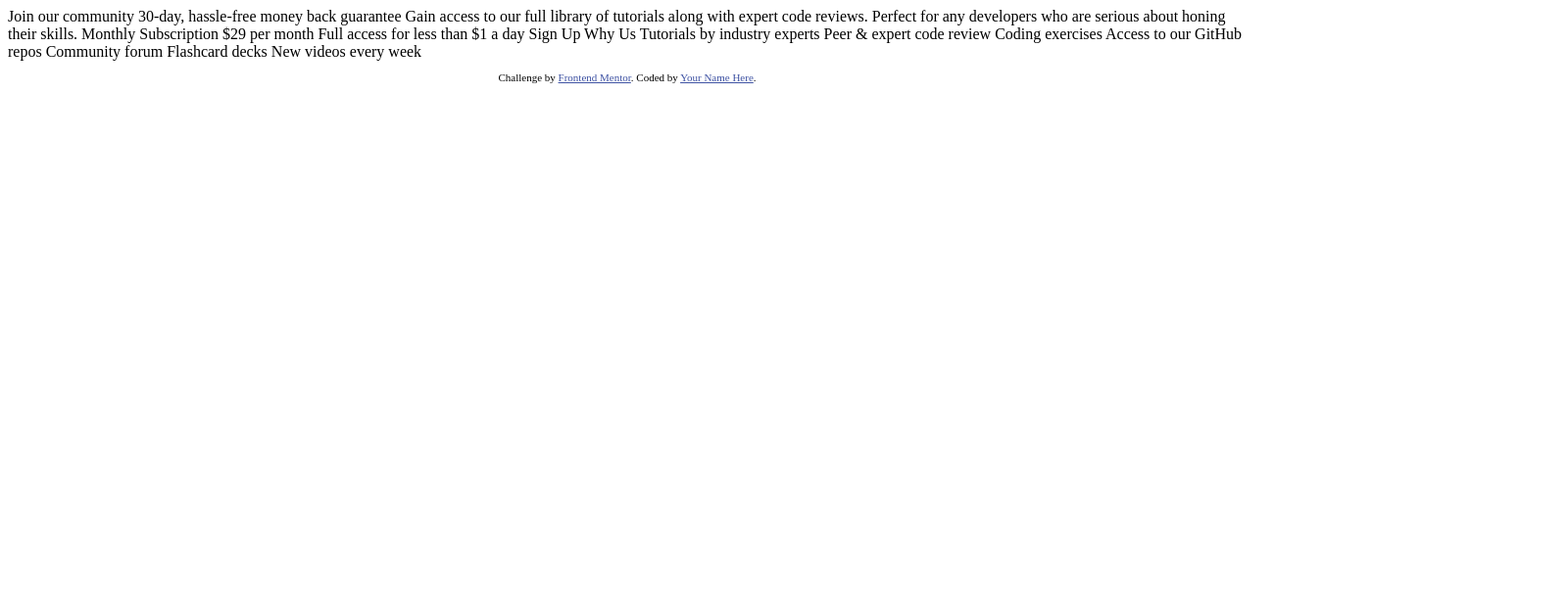
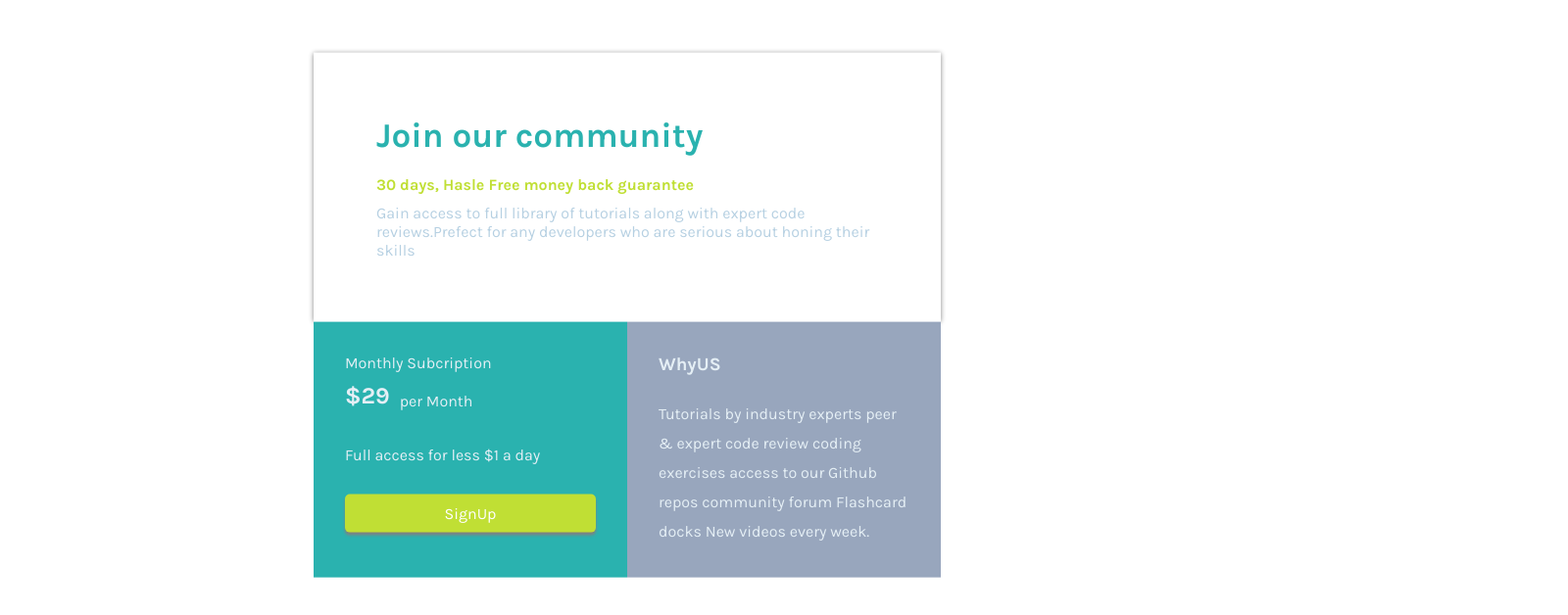
Before and after one commit to tobassum786/challenges, a plain HTML site: page single-price-grid-component-master/single-price-grid-component-master/index.html in a window 1280 px wide. Shown: the whole page at 98% size, 1600 px wide, since content can reach past the window. Drawn offline with Linux system fonts and the light colour scheme.

Commit message:
manage price tags and detail box

```diff
--- /dev/null
+++ b/single-price-grid-component-master/single-price-grid-component-master/css/styles.css
@@ -0,0 +1,106 @@
+@import url('https://fonts.googleapis.com/css2?family=Karla:wght@400;700&display=swap');
+
+* {
+    top: 0;
+    left: 0;
+    margin: 0;
+    box-sizing: border-box;
+    font-family: 'Karla', sans-serif;
+}
+
+.container {
+    transform: translate(25%, 10%);
+}
+
+.grid-container {
+    display: grid;
+    grid-template-columns: 100%;
+    color: black;
+    width: 50%;
+    box-shadow: 0px 0px 5px 0px grey;
+}
+
+.grid-container .textbox {
+    padding: 10%;
+    background: white;
+}
+
+.grid-container .textbox h3 {
+    color: hsl(179, 62%, 43%);
+    font-weight: 700;
+    font-size: 35px;
+    padding-bottom: 20px;
+}
+
+.grid-container .textbox h5 {
+    color: hsl(71, 73%, 54%);
+    font-weight: 700;
+    font-size: 16px;
+    padding-bottom: 10px;
+}
+.grid-container .textbox p {
+    color: hsl(204, 43%, 80%);
+    font-weight: 400;
+    font-size: 16px;
+}
+
+.grid-container2 {
+    display: grid;
+    grid-template-columns: 50% 50%;
+    color: hsl(204, 43%, 93%);
+/*    text-align: center;*/
+    width: 50%;
+}
+
+.grid-container2 .pricebox h4 {
+    padding-bottom: 10px;
+    font-weight: 400;
+}
+
+.grid-container2 .pricebox {
+    padding: 10%;
+    background: hsl(179, 62%, 43%);
+}
+
+.grid-container2 .pricebox p {
+    font-size: 16px;
+    padding-bottom: 25px;
+    line-height: 30px;
+}
+
+.grid-container2 .pricebox .btn {
+    text-decoration: none;
+    font-size: 16px;
+    padding: 10px;
+    color: white;
+    display: block;
+    background: hsl(71, 73%, 54%);
+    border-radius: 5px;
+    text-align: center;
+    box-shadow: 0px 3px 3px 0px grey;
+}
+
+.grid-container2 .pricebox .price {
+    display: flex;
+}
+
+.grid-container2 .pricebox .price h2 {
+    padding-bottom: 10px;
+}
+
+.grid-container2 .pricebox .price p {
+    padding-left: 10px;
+    margin-top: 5px;
+    font-size: 16px;
+    opacity: 0.5px;
+}
+
+.grid-container2 .detailbox {
+    padding: 10%;
+    background: hsl(218, 22%, 67%);
+}
+
+.grid-container2 .detailbox p {
+    padding-top: 25px;
+    line-height: 30px;
+}
--- a/single-price-grid-component-master/single-price-grid-component-master/index.html
+++ b/single-price-grid-component-master/single-price-grid-component-master/index.html
@@ -1,50 +1,41 @@
 <!DOCTYPE html>
 <html lang="en">
+
 <head>
-  <meta charset="UTF-8">
-  <meta name="viewport" content="width=device-width, initial-scale=1.0"> <!-- displays site properly based on user's device -->
+    <meta charset="UTF-8">
+    <meta name="viewport" content="width=device-width, initial-scale=1.0"> <!-- displays site properly based on user's device -->
+    <link rel="icon" type="image/png" sizes="32x32" href="./images/favicon-32x32.png">
+    <link rel="stylesheet" href="css/styles.css" type="text/css">
+    <title>CODE4MIND | Single Price Grid Component</title>
+</head>
 
-  <link rel="icon" type="image/png" sizes="32x32" href="./images/favicon-32x32.png">
+<body>
+    <div class="container">
+        <div class="grid-container">
+            <div class="textbox">
+                <h3>Join our community</h3>
+                <h5>30 days, Hasle Free money back guarantee</h5>
+                <p>Gain access to full library of tutorials along with expert code reviews.Prefect for any developers who are serious about honing their skills</p>
+            </div>
+        </div>
+        <div class="grid-container2">
+            <div class="pricebox">
+                <h4>Monthly Subcription</h4>
+                <div class="price">
+                    <h2>$29</h2>
+                    <p>per Month</p>
+                </div>
+            <p>Full access for less $1 a day</p>
+            <a href="#" class="btn">SignUp</a>
+            </div>
+            <div class="detailbox">
+                <h3>WhyUS</h3>
+                <p>
+                    Tutorials by industry experts peer & expert code review coding exercises access to our Github repos community forum Flashcard docks New videos every week.
+                </p>
+            </div>
+        </div>
+    </div>
+</body>
 
-  <title>Frontend Mentor | Single Price Grid Component</title>
-
-  <!-- Feel free to remove these styles or customise in your own stylesheet 👍 -->
-  <style>
-    .attribution { font-size: 11px; text-align: center; }
-    .attribution a { color: hsl(228, 45%, 44%); }
-  </style>
-</head>
-<body>
-  Join our community
-
-  30-day, hassle-free money back guarantee
-
-  Gain access to our full library of tutorials along with expert code reviews.
-  Perfect for any developers who are serious about honing their skills.
-
-  Monthly Subscription
-
-  &dollar;29 per month
-
-  Full access for less than &dollar;1 a day
-
-  Sign Up
-
-  Why Us
-
-  Tutorials by industry experts
-  Peer &amp; expert code review
-  Coding exercises
-  Access to our GitHub repos
-  Community forum
-  Flashcard decks
-  New videos every week
-
-  <footer>
-    <p class="attribution">
-      Challenge by <a href="https://www.frontendmentor.io?ref=challenge" target="_blank">Frontend Mentor</a>.
-      Coded by <a href="#">Your Name Here</a>.
-    </p>
-  </footer>
-</body>
 </html>
```
